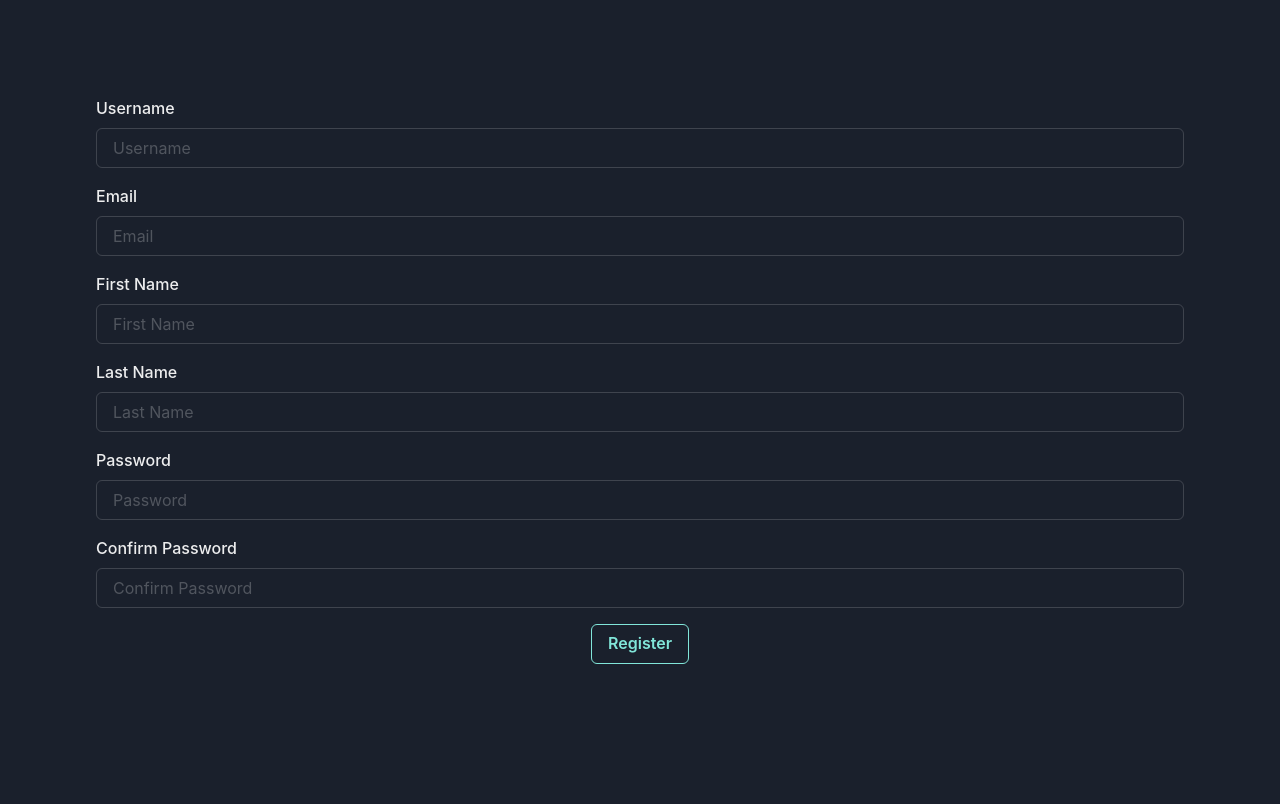
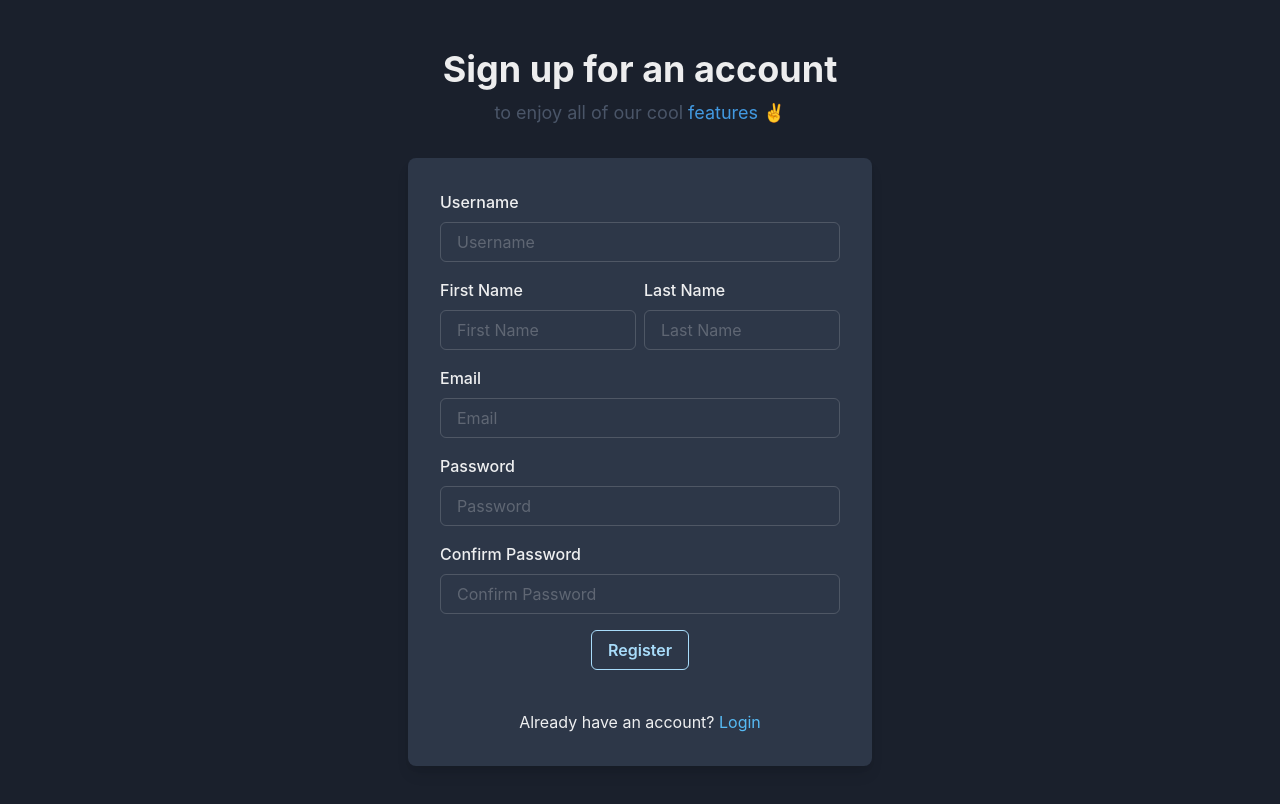
Before and after one commit to bobikenobi12/kowen, a React (Vite) app in the folder client/: page /register in a window 1280 px wide. Shown: the top 804 px of the page. Built offline with nearby package versions, Linux system fonts and the light colour scheme.

Commit message:
regiter page ui finished

```diff
--- a/client/src/features/auth/Register.tsx
+++ b/client/src/features/auth/Register.tsx
@@ -12,10 +12,17 @@ import {
 	Button,
 	Box,
 	useToast,
+	Flex,
+	useColorModeValue,
+	Stack,
+	Heading,
+	Text,
+	Link,
+	HStack,
 } from "@chakra-ui/react";
 import { Formik, FormikProps } from "formik";
 
-import { useNavigate } from "react-router-dom";
+import { useNavigate, Link as ReactRouterLink } from "react-router-dom";
 import { useDispatch } from "react-redux";
 
 import { ProtectedComponent } from "./ProtectedComponent";
@@ -31,7 +38,34 @@ export default function Register() {
 	const [register, { isLoading }] = useRegisterMutation();
 
 	return (
-		<Box p={24}>
+		<Flex
+			minH={"100vh"}
+			align={"center"}
+			justify={"center"}
+			bg={useColorModeValue("gray.50", "gray.800")}>
+			<Stack spacing={8} mx={"auto"} maxW={"lg"} py={12} px={6}>
+				<Stack align={"center"}>
+					<Heading fontSize={"4xl"} textAlign={"center"}>
+						Sign up for an account
+					</Heading>
+					<Text fontSize={"lg"} color={"gray.600"}>
+						to enjoy all of our cool{" "}
+						<Link
+							as={ReactRouterLink}
+							to="/features"
+							state={{ from: "register" }}
+							color={"blue.400"}>
+							features
+						</Link>{" "}
+						✌️
+					</Text>
+				</Stack>
+				<Box
+					rounded={"lg"}
+					bg={useColorModeValue("white", "gray.700")}
+					boxShadow={"lg"}
+					p={8}>
+					<Stack spacing={4}>
 						<Formik
 							initialValues={{
 								username: "",
@@ -48,7 +82,8 @@ export default function Register() {
 									await register(rest).unwrap();
 									toast({
 										title: "Account created.",
-							description: "We've created your account for you.",
+										description:
+											"We've created your account for you.",
 										status: "success",
 										duration: 9000,
 										isClosable: true,
@@ -58,7 +93,8 @@ export default function Register() {
 									console.log(err);
 									toast({
 										title: "An error occurred.",
-							description: "Unable to create account.",
+										description:
+											"Unable to create account.",
 										status: "error",
 										duration: 9000,
 										isClosable: true,
@@ -67,7 +103,9 @@ export default function Register() {
 							}}>
 							{(
 								props: FormikProps<
-						RegisterRequest & { confirmPassword: string }
+									RegisterRequest & {
+										confirmPassword: string;
+									}
 								>
 							) => (
 								<form onSubmit={props.handleSubmit}>
@@ -98,24 +136,7 @@ export default function Register() {
 												{props.errors.username}
 											</FormErrorMessage>
 										</FormControl>
-							<FormControl
-								isInvalid={
-									(props.errors
-										.email as unknown as boolean) &&
-									(props.touched.email as unknown as boolean)
-								}>
-								<FormLabel htmlFor="email">Email</FormLabel>
-								<Input
-									id="email"
-									placeholder="Email"
-									name="email"
-									onChange={props.handleChange}
-									value={props.values.email}
-								/>
-								<FormErrorMessage>
-									{props.errors.email}
-								</FormErrorMessage>
-							</FormControl>
+										<HStack>
 											<FormControl
 												isInvalid={
 													(props.errors
@@ -130,8 +151,12 @@ export default function Register() {
 													id="firstName"
 													placeholder="First Name"
 													name="firstName"
-									onChange={props.handleChange}
-									value={props.values.firstName}
+													onChange={
+														props.handleChange
+													}
+													value={
+														props.values.firstName
+													}
 												/>
 												<FormErrorMessage>
 													{props.errors.firstName}
@@ -151,11 +176,37 @@ export default function Register() {
 													id="lastName"
 													placeholder="Last Name"
 													name="lastName"
-									onChange={props.handleChange}
-									value={props.values.lastName}
+													onChange={
+														props.handleChange
+													}
+													value={
+														props.values.lastName
+													}
 												/>
 												<FormErrorMessage>
 													{props.errors.lastName}
+												</FormErrorMessage>
+											</FormControl>
+										</HStack>
+										<FormControl
+											isInvalid={
+												(props.errors
+													.email as unknown as boolean) &&
+												(props.touched
+													.email as unknown as boolean)
+											}>
+											<FormLabel htmlFor="email">
+												Email
+											</FormLabel>
+											<Input
+												id="email"
+												placeholder="Email"
+												name="email"
+												onChange={props.handleChange}
+												value={props.values.email}
+											/>
+											<FormErrorMessage>
+												{props.errors.email}
 											</FormErrorMessage>
 										</FormControl>
 										<FormControl
@@ -196,7 +247,9 @@ export default function Register() {
 												name="confirmPassword"
 												type="password"
 												onChange={props.handleChange}
-									value={props.values.confirmPassword}
+												value={
+													props.values.confirmPassword
+												}
 											/>
 											<FormErrorMessage>
 												{props.errors.confirmPassword}
@@ -205,7 +258,7 @@ export default function Register() {
 										<Button
 											isLoading={isLoading}
 											loadingText="Submitting"
-								colorScheme="teal"
+											colorScheme="twitter"
 											variant="outline"
 											type="submit">
 											Register
@@ -214,6 +267,20 @@ export default function Register() {
 								</form>
 							)}
 						</Formik>
+						<Stack pt={6} align={"center"}>
+							<Text>
+								Already have an account?{" "}
+								<Link
+									as={ReactRouterLink}
+									to="/login"
+									color={"twitter.400"}>
+									Login
+								</Link>
+							</Text>
+						</Stack>
+					</Stack>
 				</Box>
+			</Stack>
+		</Flex>
 	);
 }
```
Lines whose indentation alone changed are shown as unchanged.
